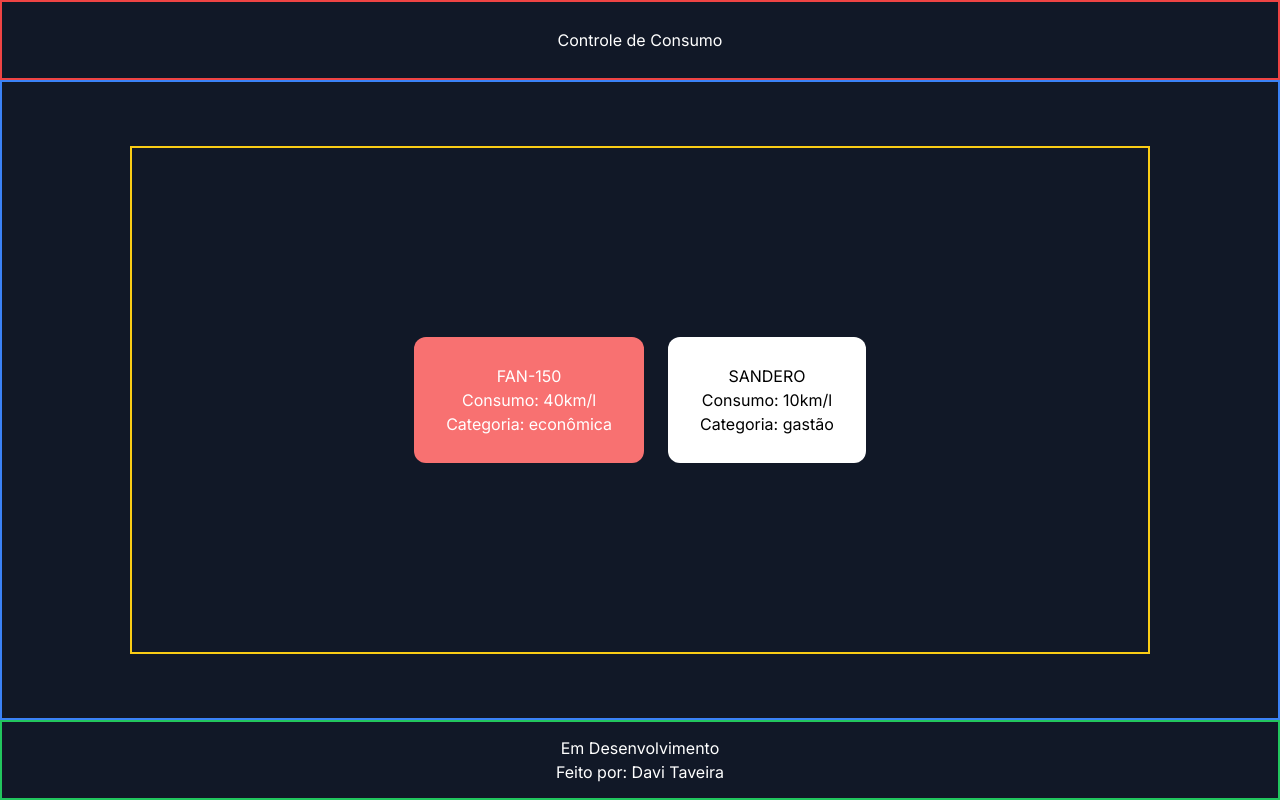
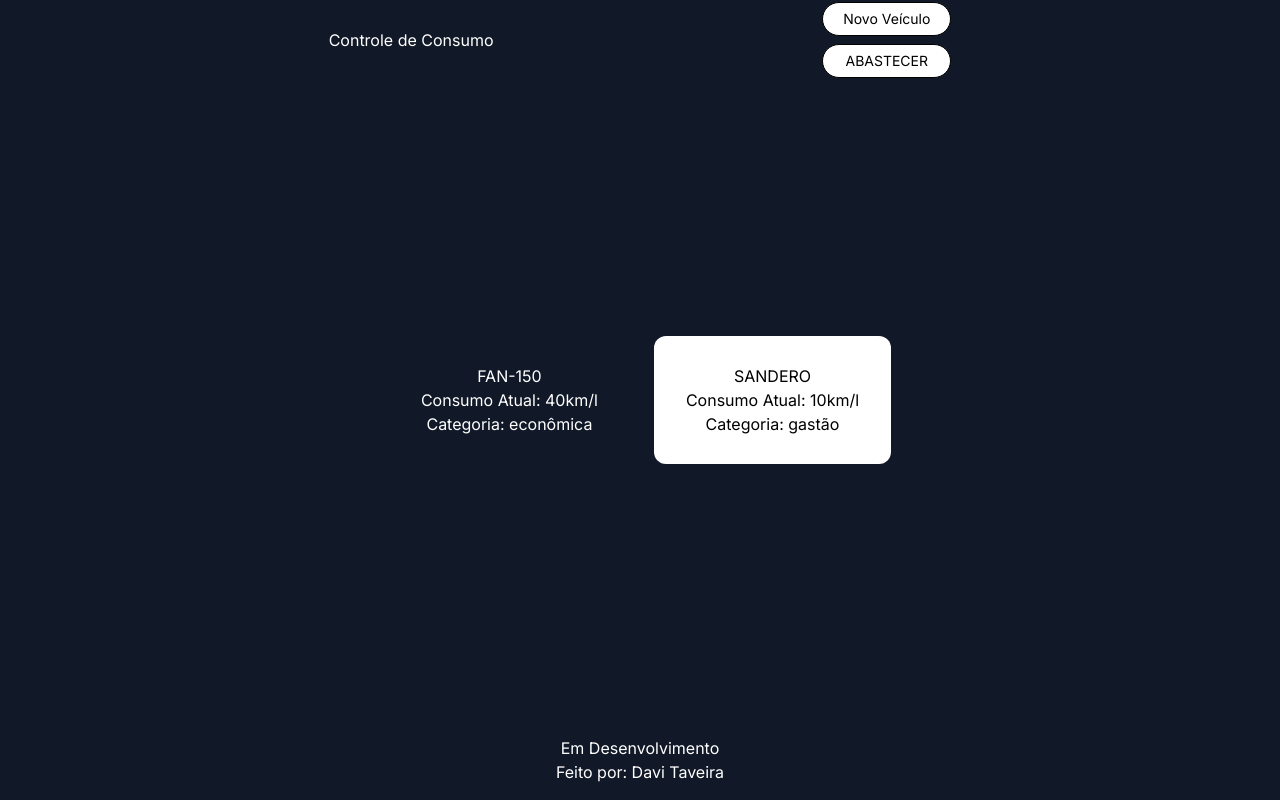
Before and after one commit to xtaveira/consumo-veiculos-nextjs, a Next.js app: page / in a window 1280 px wide. Built offline with nearby package versions, Linux system fonts and the light colour scheme.

Commit message:
some buttons added

```diff
--- a/app/globals.css
+++ b/app/globals.css
@@ -25,3 +25,7 @@
     )
     rgb(var(--background-start-rgb));
 }
+
+.btn {
+  @apply rounded-full border border-black bg-white py-1.5 px-5 text-black transition-all hover:bg-white hover:text-black text-center text-sm flex items-center justify-center;
+}
--- a/app/layout.tsx
+++ b/app/layout.tsx
@@ -17,7 +17,7 @@
       <body className={inter.className}>
         <main className="min-h-screen grid grid-rows-[10%,80%,10%] bg-gray-900 text-white">
           <Navbar />
-          <section className="border-2 border-blue-500 flex justify-center items-center">
+          <section className=" flex justify-center items-center">
             {children}
           </section>
           <Footer />
--- a/app/page.tsx
+++ b/app/page.tsx
@@ -1,7 +1,15 @@
+"use client"
+
 import VehicleCard from '@/components/VehicleCard'
-import React from 'react'
+import React, { useEffect } from 'react'
+import { connectToDb } from '@/utils/database'
 
 const page = () => {
+
+  useEffect(() => {
+    connectToDb();
+  }, [])
+
 
   const vehicles = [
     {
@@ -20,9 +28,10 @@
   ]
 
   return (
-    <div className="border-2 border-yellow-400 h-[80%] w-full sm:max-w-[80%] m-3 flex justify-center items-center flex-wrap">
+    <div className=" h-[80%] w-full sm:max-w-[80%] m-3 flex justify-center items-center flex-wrap">
       {vehicles.map((vehicle)=> (
         <VehicleCard
+        key={vehicle.placa}
         placa={vehicle.placa}
         color={vehicle.color}
         modelo={vehicle.modelo}
--- /dev/null
+++ b/components/Button.tsx
@@ -0,0 +1,16 @@
+import React from 'react'
+
+interface ButtonProps {
+    title: string
+}
+
+
+const Button = ({title}:ButtonProps) => {
+  return (
+    <div className="btn cursor-pointer hover:bg-gray-500">
+        {title}
+    </div>
+  )
+}
+
+export default Button
--- a/components/Footer.tsx
+++ b/components/Footer.tsx
@@ -2,7 +2,7 @@
 
 const Footer = () => {
     return (
-        <div className="border-2 border-green-500 flex justify-center items-center">
+        <div className=" flex justify-center items-center">
             <div className="text-center">
                 <h6>Em Desenvolvimento</h6>
                 <p>Feito por: Davi Taveira</p>
--- a/components/Navbar.tsx
+++ b/components/Navbar.tsx
@@ -1,10 +1,15 @@
 import React from 'react'
+import Button from './Button'
 
 const Navbar = () => {
   return (
-    <div className="border-2 border-red-500 flex justify-center items-center">
-        <h2>Controle de Consumo</h2>
-    </div>
+    <nav className=" flex justify-evenly items-center">
+        <h1>Controle de Consumo</h1>
+        <div className='flex flex-col gap-2'>
+        <Button title="Novo Veículo"/>
+        <Button title="ABASTECER"/>
+        </div>
+    </nav>
   )
 }
 
--- a/components/VehicleCard.tsx
+++ b/components/VehicleCard.tsx
@@ -10,9 +10,9 @@
 
 const VehicleCard = ({ placa, color, modelo, consumo, categoria }: VehicleProps) => {
     return (
-        <div className={`${color ? `bg-red-400` : 'bg-white text-black'} p-8 flex justify-center flex-col items-center m-3 max-h-[25%] rounded-xl`}>
+        <div className={`${ color && `bg-${color}-500 `} ${!color && ` bg-white text-black`} p-8 flex justify-center flex-col items-center m-3 max-h-[25%] rounded-xl`}>
             <h6>{modelo}</h6>
-            <p>Consumo: {consumo}km/l</p>
+            <p>Consumo Atual: {consumo}km/l</p>
             <p>Categoria: {categoria}</p>
 
         </div>
```
Also changed, not shown: jsconfig.json (added, +10 -0 lines), lib/mongo/index.js (added, +19 -0 lines), lib/mongo/vehicles.js (added), 2 other files (tests, documents, lock files or other folders).
